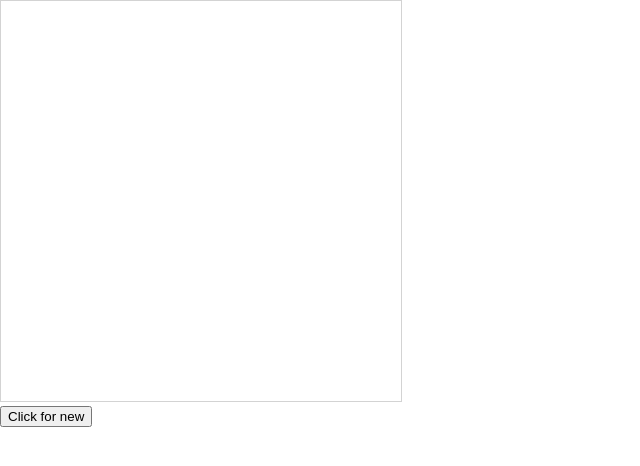
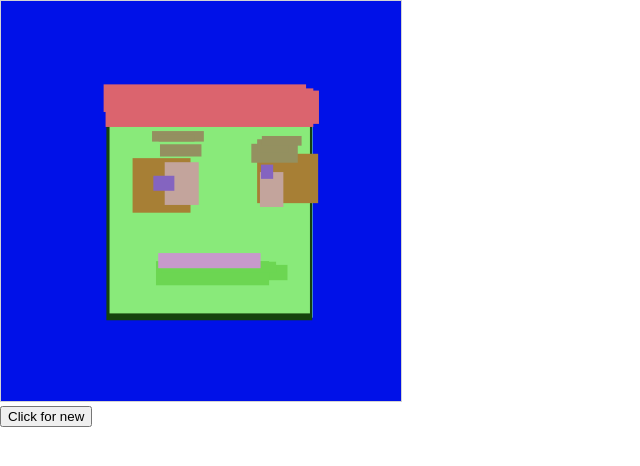
Before and after one commit to helikopterelidojosa/face-generator, a plain HTML site: page index.html in a window 1280 px wide. Shown: the whole page, without its empty margins (0-640 px from the left). Drawn offline with Linux system fonts and the light colour scheme.

Commit message:
Update index.html

```diff
--- a/index.html
+++ b/index.html
@@ -14,6 +14,6 @@ Your browser does not support the HTML5 canvas tag.</canvas>
 <br>
 <button onclick=location.reload()>Click for new</button>
 
-  <script src="./js/script.js"></script>
+  <script src="./script.js"></script>
 </body>
 </html>
```
